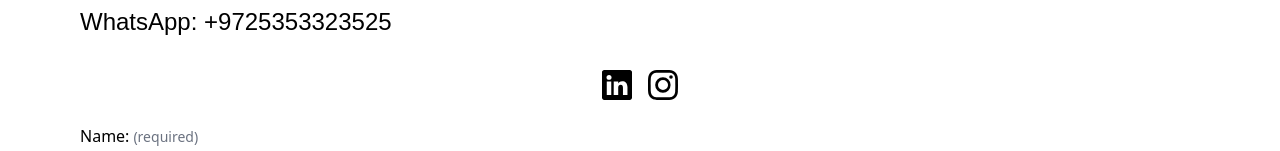
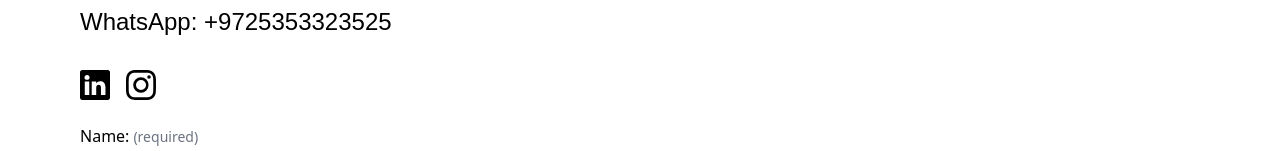
Before and after one commit to yafet-123/personal_website, a Next.js app: page /contact in a window 1280 px wide. Shown: the part 262-413 px from the top of the page. Built offline with nearby package versions, Linux system fonts and the light colour scheme; no server answers.

Commit message:
editing the contact

```diff
--- a/components/contactus/ContactForm.jsx
+++ b/components/contactus/ContactForm.jsx
@@ -64,7 +64,7 @@ const ContactForm = () => {
             <p className="font-normal text-2xl mb-2">WhatsApp: +9725353323525</p>
           </div>
 
-          <div className="flex justify-center gap-4">
+          <div className="flex gap-4">
             {socialMediaLinks.map((paths, index) => {
               return (
                 <Link key={index} href={paths.path} target="_blank">
```
